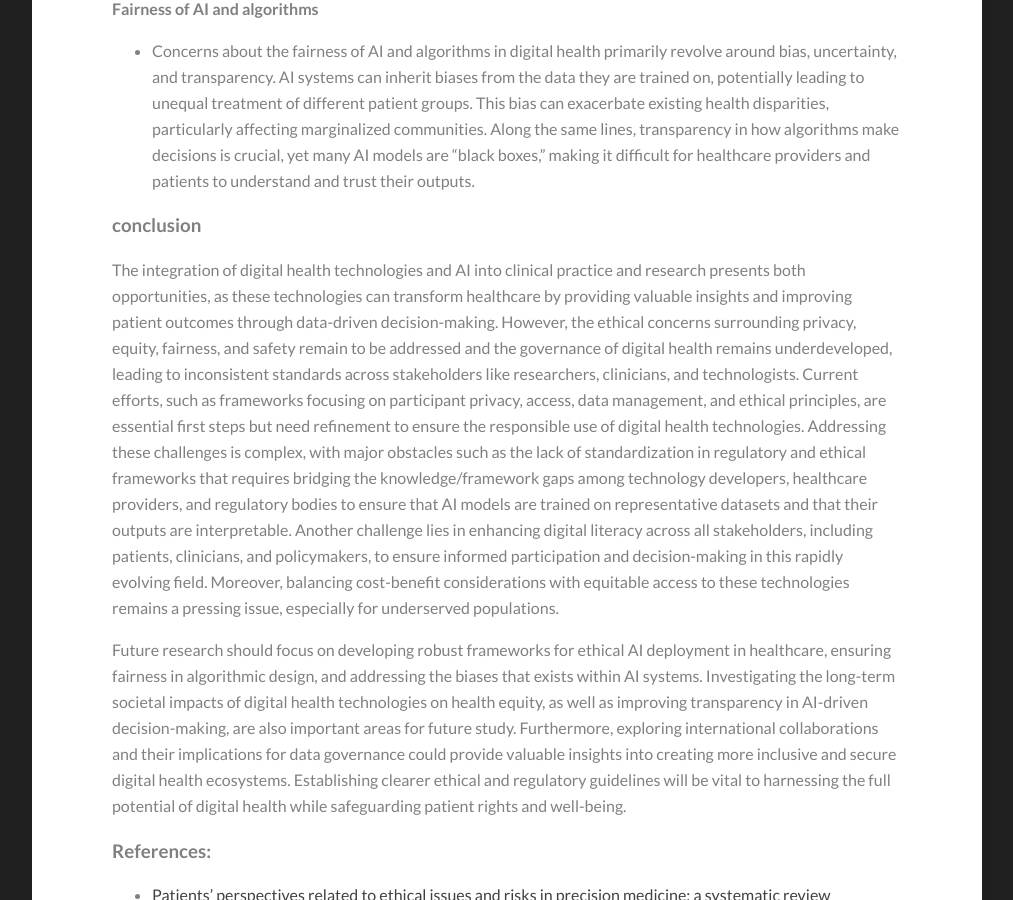
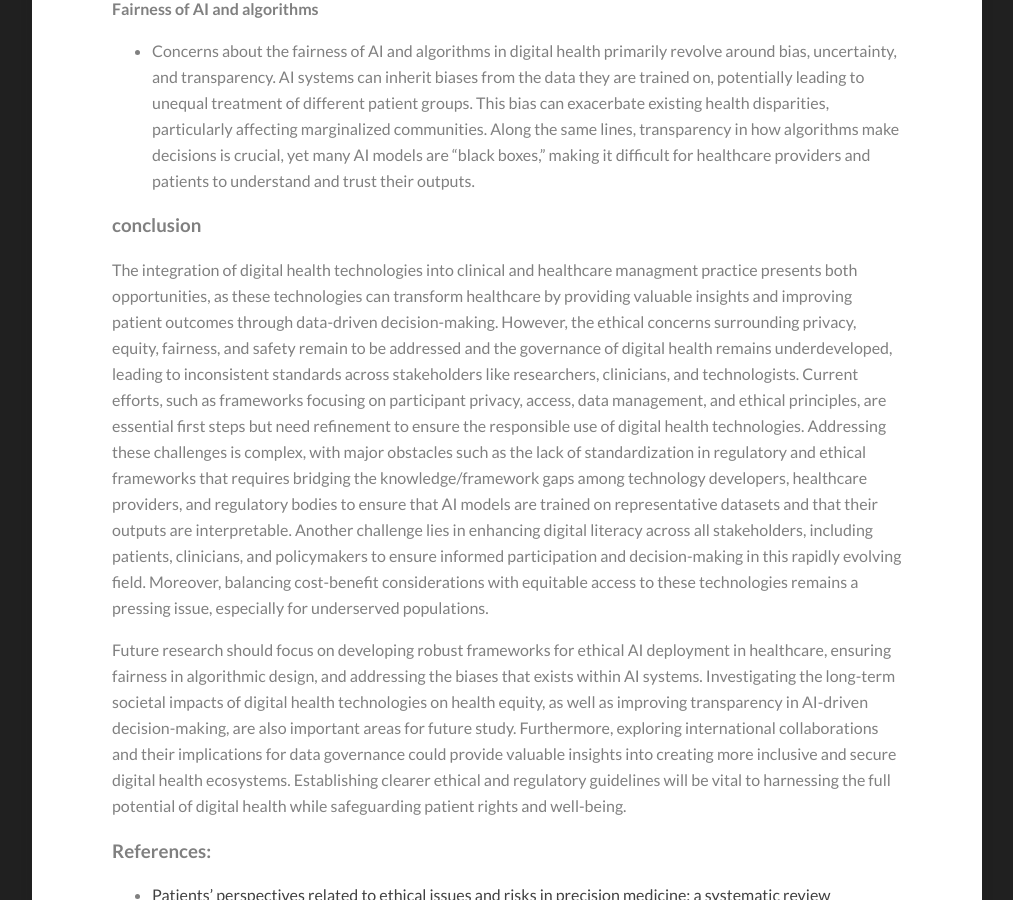
Before and after one commit to Kamran-Afzali/Kamran-Afzali.github.io, a Jekyll site: the page built from _posts/2025-04-25-Ethics_of_DH.md, in a window 1280 px wide and 900 px high, scrolled down 2867 px. Shown: the whole window, without its empty margins (133-1146 px from the left). Built offline with Jekyll 4.4.1, drawn with Linux system fonts in a browser that asks for light colours.

Commit message:
Update 2025-04-25-Ethics_of_DH.md

```diff
--- a/_posts/2025-04-25-Ethics_of_DH.md
+++ b/_posts/2025-04-25-Ethics_of_DH.md
@@ -45,7 +45,7 @@ To address these gaps, several initiatives have emerged to examine the [ethical,
 
 ### conclusion
 
-The integration of digital health technologies and AI into clinical practice and research presents both opportunities, as these technologies can transform healthcare by providing valuable insights and improving patient outcomes through data-driven decision-making. However, the ethical concerns surrounding privacy, equity, fairness, and safety remain to be addressed and the governance of digital health remains underdeveloped, leading to inconsistent standards across stakeholders like researchers, clinicians, and technologists. Current efforts, such as frameworks focusing on participant privacy, access, data management, and ethical principles, are essential first steps but need refinement to ensure the responsible use of digital health technologies. Addressing these challenges is complex, with major obstacles such as the lack of standardization in regulatory and ethical frameworks that requires bridging the knowledge/framework gaps among technology developers, healthcare providers, and regulatory bodies to ensure that AI models are trained on representative datasets and that their outputs are interpretable. Another challenge lies in enhancing digital literacy across all stakeholders, including patients, clinicians, and policymakers, to ensure informed participation and decision-making in this rapidly evolving field. Moreover, balancing cost-benefit considerations with equitable access to these technologies remains a pressing issue, especially for underserved populations.
+The integration of digital health technologies into clinical and healthcare managment practice presents both opportunities, as these technologies can transform healthcare by providing valuable insights and improving patient outcomes through data-driven decision-making. However, the ethical concerns surrounding privacy, equity, fairness, and safety remain to be addressed and the governance of digital health remains underdeveloped, leading to inconsistent standards across stakeholders like researchers, clinicians, and technologists. Current efforts, such as frameworks focusing on participant privacy, access, data management, and ethical principles, are essential first steps but need refinement to ensure the responsible use of digital health technologies. Addressing these challenges is complex, with major obstacles such as the lack of standardization in regulatory and ethical frameworks that requires bridging the knowledge/framework gaps among technology developers, healthcare providers, and regulatory bodies to ensure that AI models are trained on representative datasets and that their outputs are interpretable. Another challenge lies in enhancing digital literacy across all stakeholders, including patients, clinicians, and policymakers to ensure informed participation and decision-making in this rapidly evolving field. Moreover, balancing cost-benefit considerations with equitable access to these technologies remains a pressing issue, especially for underserved populations.
 
 Future research should focus on developing robust frameworks for ethical AI deployment in healthcare, ensuring fairness in algorithmic design, and addressing the biases that exists within AI systems. Investigating the long-term societal impacts of digital health technologies on health equity, as well as improving transparency in AI-driven decision-making, are also important areas for future study. Furthermore, exploring international collaborations and their implications for data governance could provide valuable insights into creating more inclusive and secure digital health ecosystems. Establishing clearer ethical and regulatory guidelines will be vital to harnessing the full potential of digital health while safeguarding patient rights and well-being.
 
```
